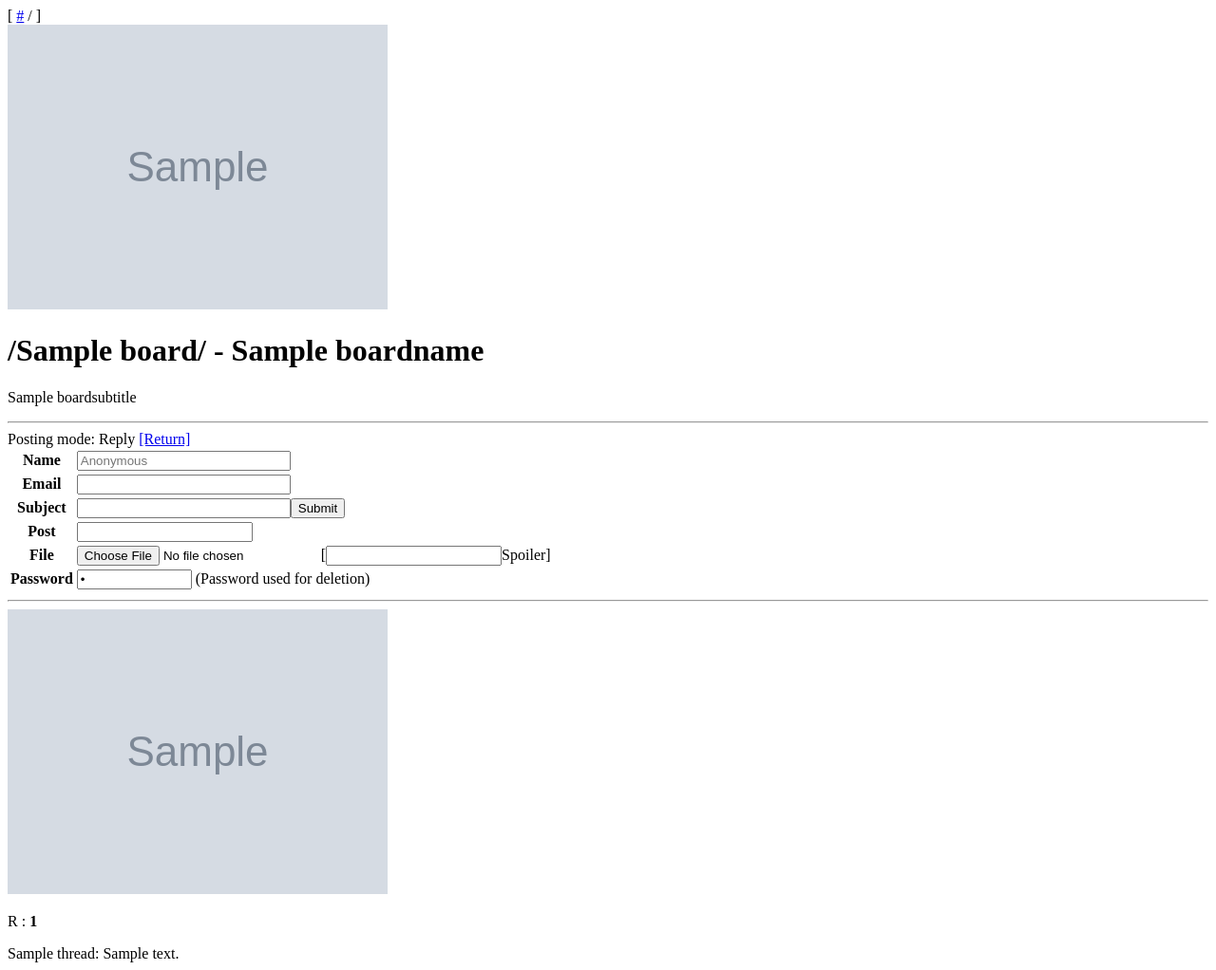
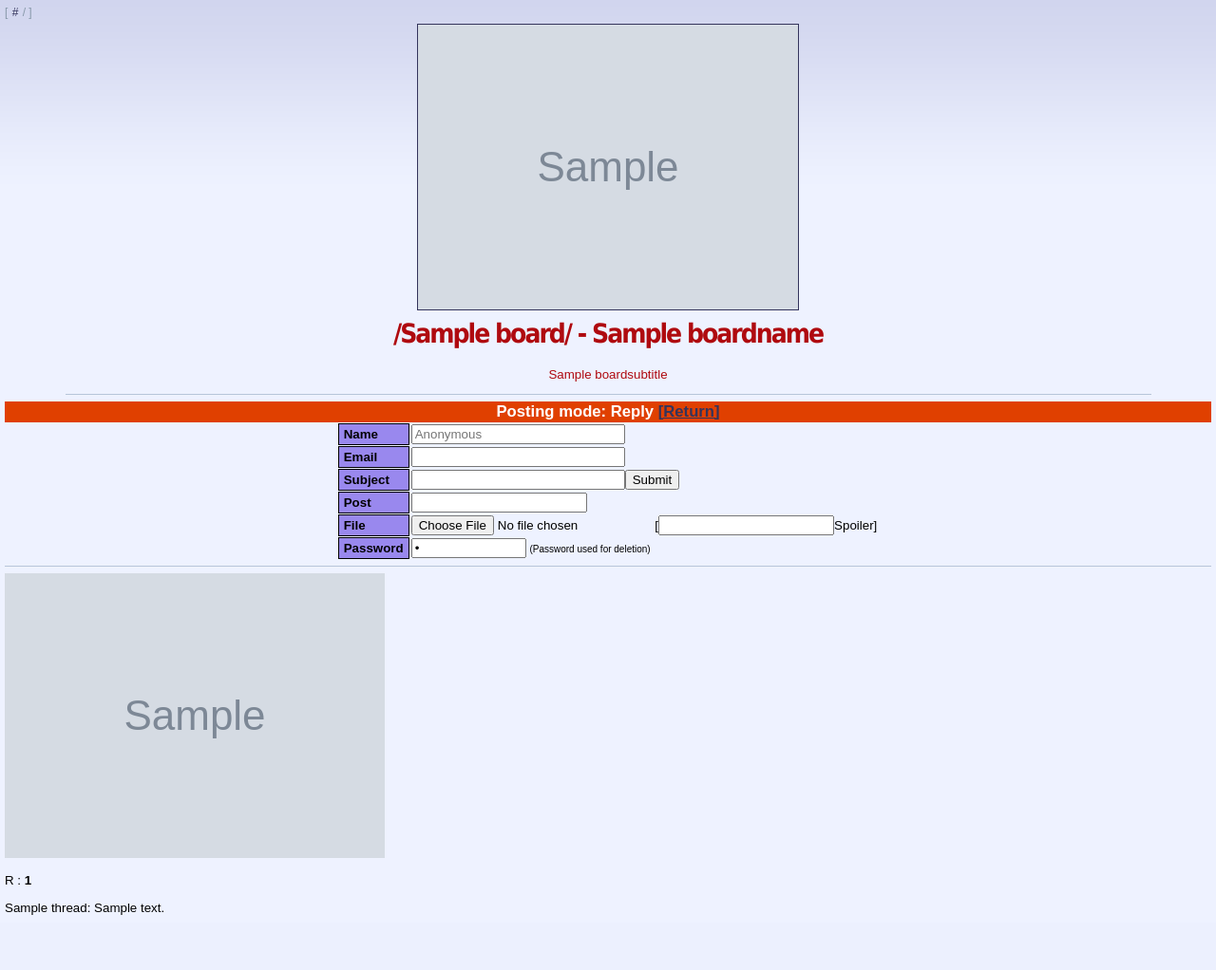
Before and after one commit to 99kaits/tomochan, a Flask app: template templates/catalog.html in a window 1280 px wide. Shown: the whole page at 95% size. After the commit the page ends 964 px from the top, so only its background shows below. Run offline with Flask 3, Linux system fonts and the light colour scheme; the template is opened without the code that fills it: most values are stand-ins (such as "Sample title", 1, 10 or a date in 2020); grey boxes marked "Sample" are stand-in pictures; form fields are guessed from the names that the template uses; some libraries are stand-ins or nearby versions.

Commit message:
the beginnings of catalog css i guess idk im tired

```diff
--- a/static/yotsuba-b.css
+++ b/static/yotsuba-b.css
@@ -157,3 +157,7 @@ a:hover, .post span.id a:hover {
 .clarification {
     font-size: 75%;
 }
+
+.catalog_entry {
+    display: inline-block;
+}
--- a/templates/catalog.html
+++ b/templates/catalog.html
@@ -1,6 +1,8 @@
 <!DOCTYPE html>
 <html>
 <head>
+    <meta charset="UTF-8">
+    <link rel="stylesheet" href="/static/yotsuba-b.css">
     <title>/{{ board }}/ - {{ boardname }} - Catalog - tomochan</title>
 </head>
 
@@ -13,7 +15,6 @@
             <a href="/{{ board }}/{{ thread['post_id'] }}/">
                 <img src="/uploads/{{ thread['file_actual'] }}">
             </a>
-        <!-- reply count will go here eventually -->
         <p class="reply_count">R : <b>{{ thread['reply_count'] }}</b></p>
         {% if thread['subject'] %}
             <span class="subject">{{ thread['subject'] }}: </span>
```
